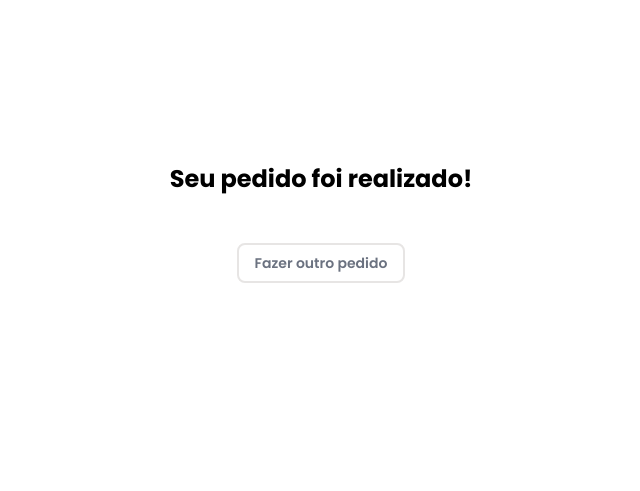
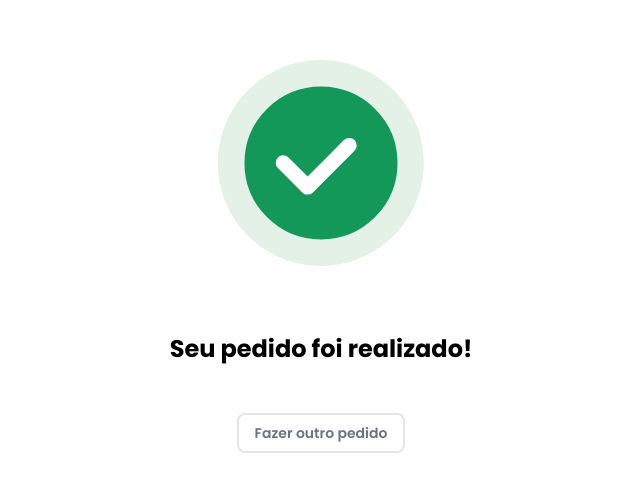
Before and after one commit to marcelo-ribeiro/bartendis-next, a Next.js app: page /cardapio/1/success in a window 1280 px wide. Shown: the part 177-668 px from the top of the page, without its empty margins (319-959 px from the left). Built offline with nearby package versions, Linux system fonts and the light colour scheme.

Commit message:
Initial commit

```diff
--- a/src/app/cardapio/[slug]/success/page.tsx
+++ b/src/app/cardapio/[slug]/success/page.tsx
@@ -1,16 +1,6 @@
-// "use client";
-
 import { Button } from "@/app/components/Button";
+import { LottieAnimation } from "@/app/components/LottieAnimation";
 import { generateOrder } from "@/app/services/store";
-
-// const defaultOptions = {
-//   loop: true,
-//   autoplay: true,
-//   animationData,
-//   rendererSettings: {
-//     preserveAspectRatio: "xMidYMid slice",
-//   },
-// };
 
 export default async function Success({
   searchParams,
@@ -39,7 +29,7 @@ export default async function Success({
 
   return (
     <div className="fixed inset-0 z-50 grid place-items-center place-content-center bg-white/90 transition-opacity duration-1000">
-      {/* <Lottie options={defaultOptions} width={340} height={340} /> */}
+      <LottieAnimation />
 
       {hasSuccess && (
         <div className="text-black text-2xl font-bold text-center">
@@ -51,12 +41,7 @@ export default async function Success({
       )}
 
       <div className="mt-12">
-        <Button
-          variant={`outline`}
-          onClick={() => {
-            history.back();
-          }}
-        >
+        <Button variant={`outline`} onClick={() => history.back()}>
           Fazer outro pedido
         </Button>
       </div>
--- a/src/app/components/CallBartenderButton.tsx
+++ b/src/app/components/CallBartenderButton.tsx
@@ -1,6 +1,7 @@
 "use client";
 
-import { MegaphoneOutline } from "react-ionicons";
+import MegaphoneOutline from "@/app/assets/icon-megaphone-outline.svg";
+import Image from "next/image";
 import { generateOrder } from "../services/store";
 import { Button } from "./Button";
 
@@ -41,8 +42,7 @@ export default function CallBartenderButton({
   return (
     <Button color="warning" onClick={handleGenerateOrder}>
       <div className="flex gap-2">
-        <MegaphoneOutline />
-        {/* <IonIcon slot="start" icon={megaphoneOutline} /> */}
+        <Image src={MegaphoneOutline} alt="icon" />
         <span className="uppercase">Chamar o garçom</span>
       </div>
     </Button>
--- /dev/null
+++ b/src/app/components/LottieAnimation.tsx
@@ -0,0 +1,15 @@
+"use client";
+import animationData from "@/app/assets/lotties/check.json";
+import dynamic from "next/dynamic";
+const Lottie = dynamic(() => import("react-lottie"), { ssr: false });
+const defaultOptions = {
+  loop: true,
+  autoplay: true,
+  animationData,
+  rendererSettings: {
+    preserveAspectRatio: "xMidYMid slice",
+  },
+};
+export const LottieAnimation = () => {
+  return <Lottie options={defaultOptions} width={340} height={340} />;
+};
--- a/src/app/services/store.ts
+++ b/src/app/services/store.ts
@@ -44,12 +44,12 @@ export async function getStores() {
     const data = { id: doc.id, ...doc.data() };
     return data;
   });
-  console.log("stores :", stores);
+  // console.log("stores :", stores);
   return stores;
 }
 
 export async function getStoreId(slug: string) {
-  console.log("slug :", slug);
+  // console.log("slug :", slug);
   if (!slug) return;
   const id = await getDocumentIdBySlug(slug);
   return id;
```
Also changed, not shown: src/app/assets/icon-megaphone-outline.svg (added).
